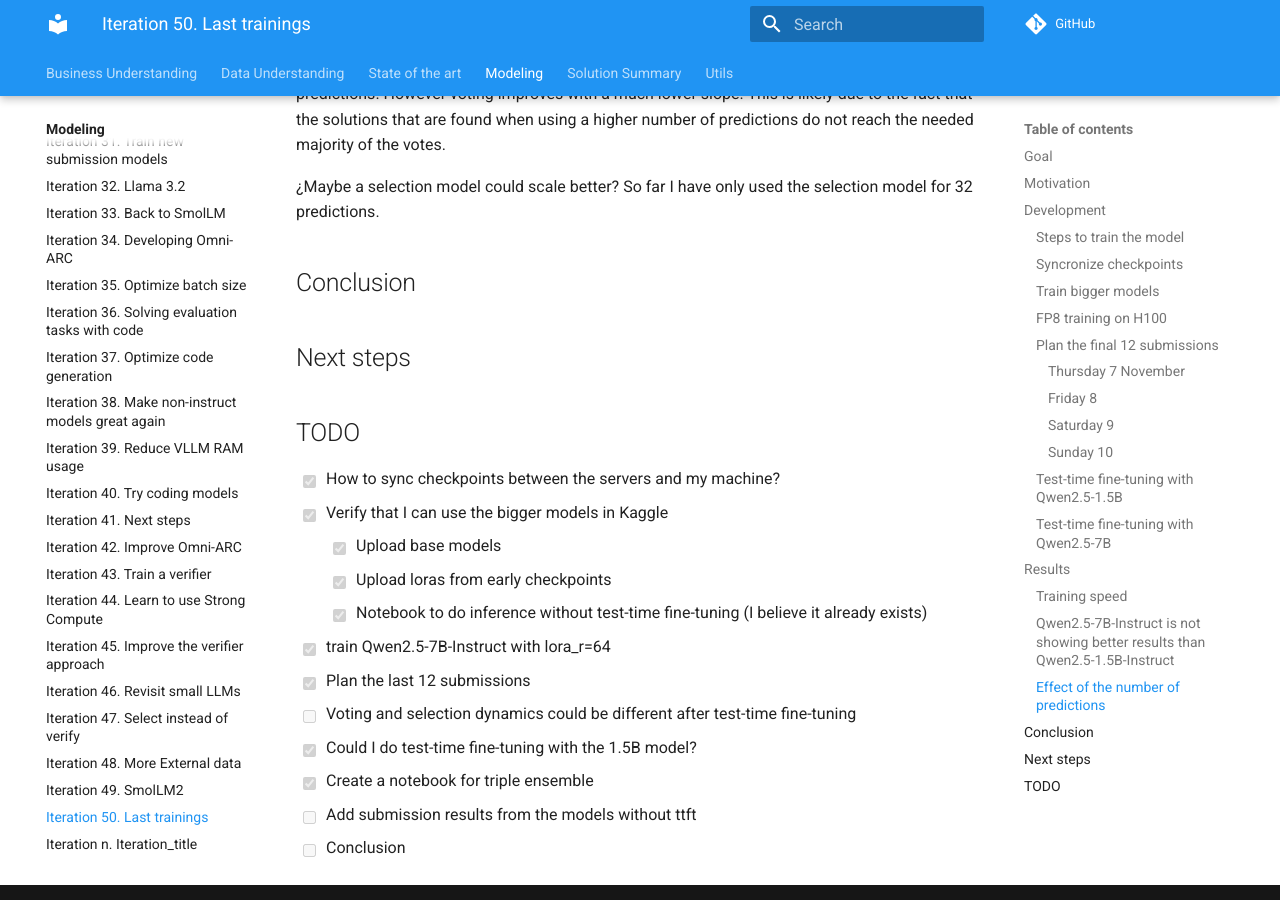
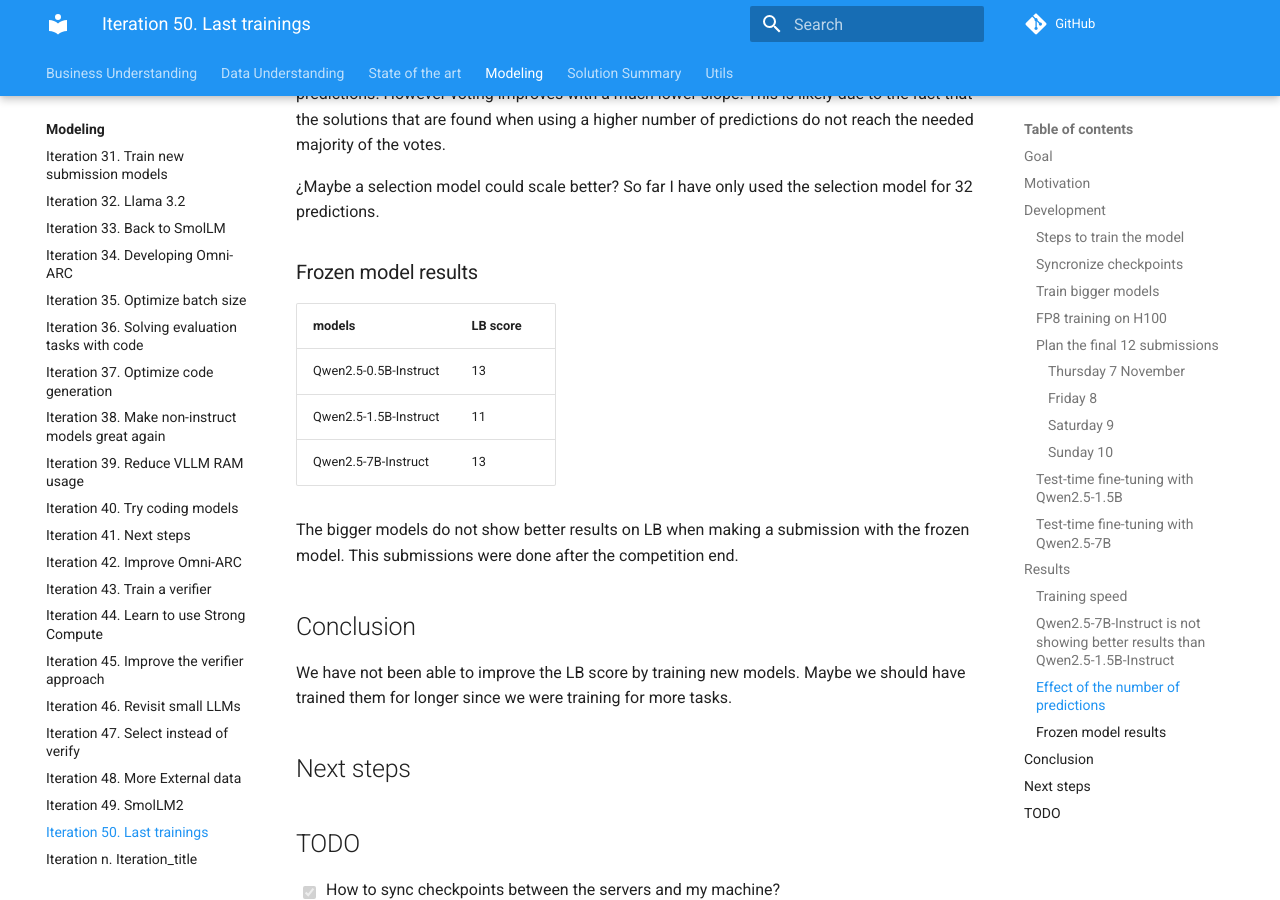
Before and after one commit to zhengjunyao-work/arc24, an MkDocs documentation site: the page built from docs/modeling/Iteration_50_last_trainings.md, in a window 1280 px wide and 900 px high, scrolled down 8624 px. Built offline with MkDocs 1.6.1 and Material for MkDocs 9.7.7, drawn with Linux system fonts in a browser that asks for light colours; comment, search, counter and statistics services are not loaded.

Commit message:
closing iteration 50

```diff
--- a/docs/modeling/Iteration_50_last_trainings.md
+++ b/docs/modeling/Iteration_50_last_trainings.md
@@ -329,7 +329,21 @@
 
 ¿Maybe a selection model could scale better? So far I have only used the selection model for 32 predictions.
 
+### Frozen model results
+
+| models                | LB score |
+|-----------------------|----------|
+| Qwen2.5-0.5B-Instruct | 13       |
+| Qwen2.5-1.5B-Instruct | 11       |
+| Qwen2.5-7B-Instruct   | 13       |
+
+The bigger models do not show better results on LB when making a submission with the frozen model.
+This submissions were done after the competition end.
+
 ## Conclusion
+
+We have not been able to improve the LB score by training new models. Maybe we should have trained
+them for longer since we were training for more tasks.
 
 ## Next steps
 
@@ -342,8 +356,8 @@
   - [x] Notebook to do inference without test-time fine-tuning (I believe it already exists)
 - [x] train Qwen2.5-7B-Instruct with lora_r=64
 - [x] Plan the last 12 submissions
-- [ ] Voting and selection dynamics could be different after test-time fine-tuning
+- [x] Voting and selection dynamics could be different after test-time fine-tuning
 - [x] Could I do test-time fine-tuning with the 1.5B model?
 - [x] Create a notebook for triple ensemble
-- [ ] Add submission results from the models without ttft
-- [ ] Conclusion
+- [x] Add submission results from the models without ttft
+- [x] Conclusion
```
